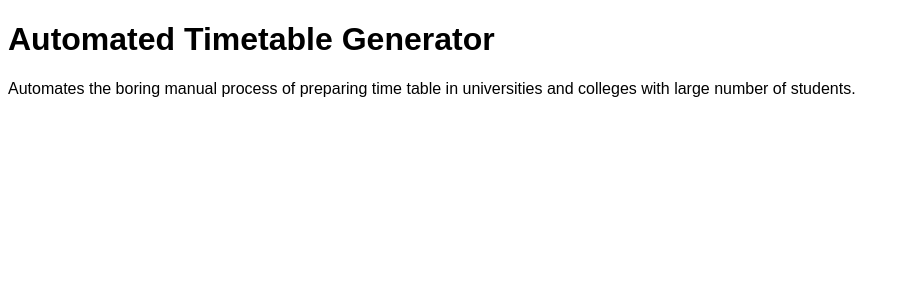
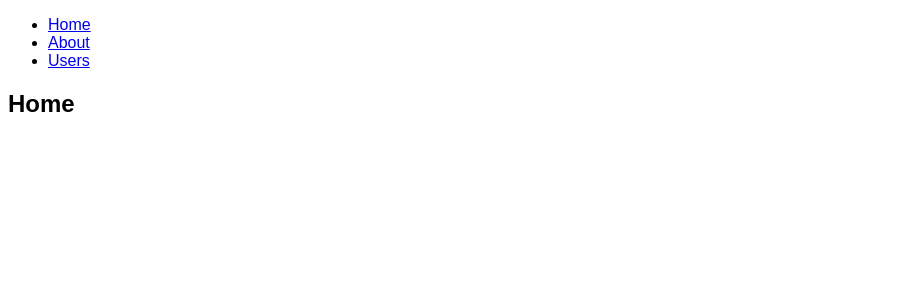
Before and after one commit to tmKamal/automated-timetable-generator, a React app: page / in a window 1280 px wide. Shown: the top 300 px of the page, without its empty margins (0-910 px from the left). Built offline with nearby package versions, Linux system fonts and the light colour scheme; the HTML template or start-up script is replaced by a standard one.

Commit message:
directory structure changed

```diff
--- a/package.json
+++ b/package.json
@@ -24,7 +24,8 @@
   "dependencies": {
     "mongoose": "^5.9.28",
     "react": "^16.13.1",
-    "react-dom": "^16.13.1"
+    "react-dom": "^16.13.1",
+    "react-router-dom": "^5.2.0"
   },
   "devDependencies": {
     "@babel/core": "^7.9.6",
--- /dev/null
+++ b/src/App.js
@@ -0,0 +1,52 @@
+import React from "react";
+import {
+  BrowserRouter as Router,
+  Switch,
+  Route,
+  Link
+} from "react-router-dom";
+
+export default function App() {
+  return (
+    <Router>
+      <div>
+        <nav>
+          <ul>
+            <li>
+              <Link to="/">Home</Link>
+            </li>
+            <li>
+              <Link to="/about">About</Link>
+            </li>
+            <li>
+              <Link to="/users">Users</Link>
+            </li>
+          </ul>
+        </nav>
+        <Switch>
+          <Route path="/about">
+            <About />
+          </Route>
+          <Route path="/users">
+            <Users />
+          </Route>
+          <Route path="/">
+            <Home />
+          </Route>
+        </Switch>
+      </div>
+    </Router>
+  );
+}
+
+function Home() {
+  return <h2>Home</h2>;
+}
+
+function About() {
+  return <h2>About</h2>;
+}
+
+function Users() {
+  return <h2>Users</h2>;
+}
--- a/src/components/App.js
+++ /dev/null
@@ -1,12 +0,0 @@
-import React from 'react'
-
-const App = () => {
-	return (
-		<div className='app'>
-			<h1>Automated Timetable Generator</h1>
-			<p>Automates the boring manual process of preparing time table in universities and colleges with large number of students.</p>
-		</div>
-	)
-}
-
-export default App
--- a/src/index.js
+++ b/src/index.js
@@ -1,6 +1,6 @@
 import React from 'react'
 import { render } from 'react-dom'
-import App from './components/App'
+import App from './App'
 import './App.css'
 
 // Since we are using HtmlWebpackPlugin WITHOUT a template, we should create our own root node in the body element before rendering into it
```
Also changed, not shown: 1 other file (tests, documents, lock files or other folders).
